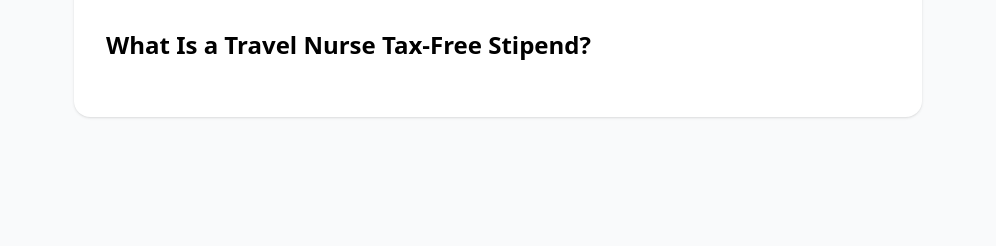
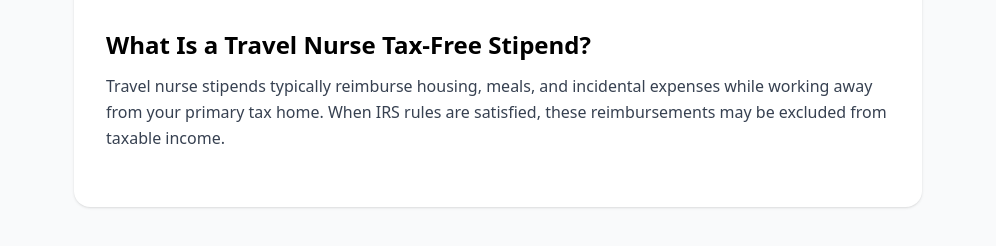
Before and after one commit to TravelNurseIntel/travel-nurse-intel, a website: page travel-nurse-tax-free-stipend-guide.html in a window 1280 px wide. Shown: the part 456-702 px from the top of the page, without its empty margins (142-1138 px from the left). Drawn offline with nearby package versions, Linux system fonts and the light colour scheme.

Commit message:
Update travel-nurse-tax-free-stipend-guide.html

```diff
--- a/travel-nurse-tax-free-stipend-guide.html
+++ b/travel-nurse-tax-free-stipend-guide.html
@@ -66,4 +66,5 @@ What Is a Travel Nurse Tax-Free Stipend?
 </h2>
 
 <p class="text-gray-700 mb-6 leading-relaxed">
+Travel nurse stipends typically reimburse housing, meals, and incidental expenses while working away from your primary tax home. When IRS rules are satisfied, these reimbursements may be excluded from taxable income.
 </html>
```
